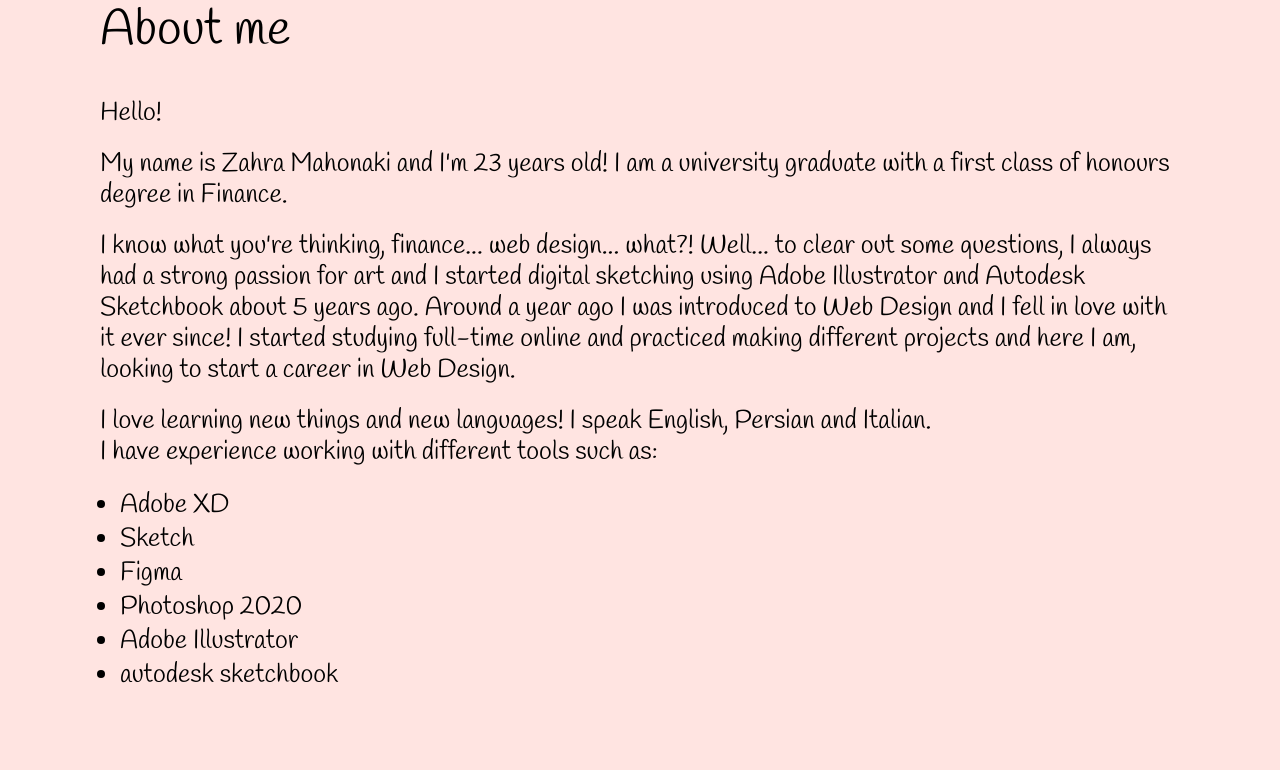
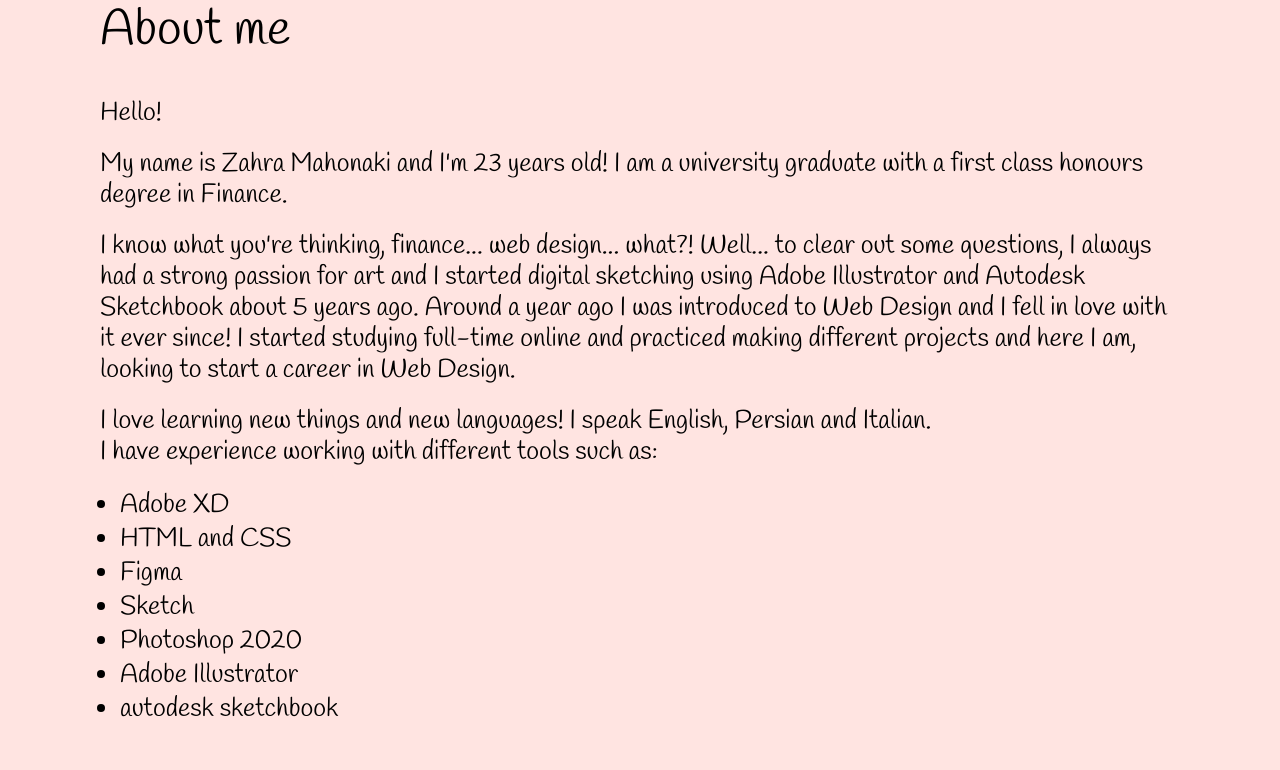
Before and after one commit to Mahonaki/Portfolio, a plain HTML site: page index.html in a window 1280 px wide. Shown: the part 1277-2047 px from the top of the page. Drawn offline with Linux system fonts and the light colour scheme.

Commit message:
skills added

```diff
--- a/index.html
+++ b/index.html
@@ -22,7 +22,7 @@
             <div class="about">
                 <h2 class="header-secondary">About me</h2>
                 <p class="paragraph">Hello!</p>
-                <p class="paragraph">My name is Zahra Mahonaki and I'm 23 years old! I am a university graduate with a first class of honours degree in Finance.</p>
+                <p class="paragraph">My name is Zahra Mahonaki and I'm 23 years old! I am a university graduate with a first class honours degree in Finance.</p>
                 <p class="paragraph">
                     I know what you're thinking, finance... web design... what?! Well... to clear out some questions, I always had a strong passion for art and I started digital sketching using Adobe
                     Illustrator and Autodesk Sketchbook about 5 years ago. Around a year ago I was introduced to Web Design and I fell in love with it ever since! I started studying full-time online
@@ -31,8 +31,9 @@
                 <p class="paragraph">I love learning new things and new languages! I speak English, Persian and Italian.<br />I have experience working with different tools such as:</p>
                 <ul class="list">
                     <li>Adobe XD</li>
+                    <li>HTML and CSS</li>
+                    <li>Figma</li>
                     <li>Sketch</li>
-                    <li>Figma</li>
                     <li>Photoshop 2020</li>
                     <li>Adobe Illustrator</li>
                     <li>autodesk sketchbook</li>
```
